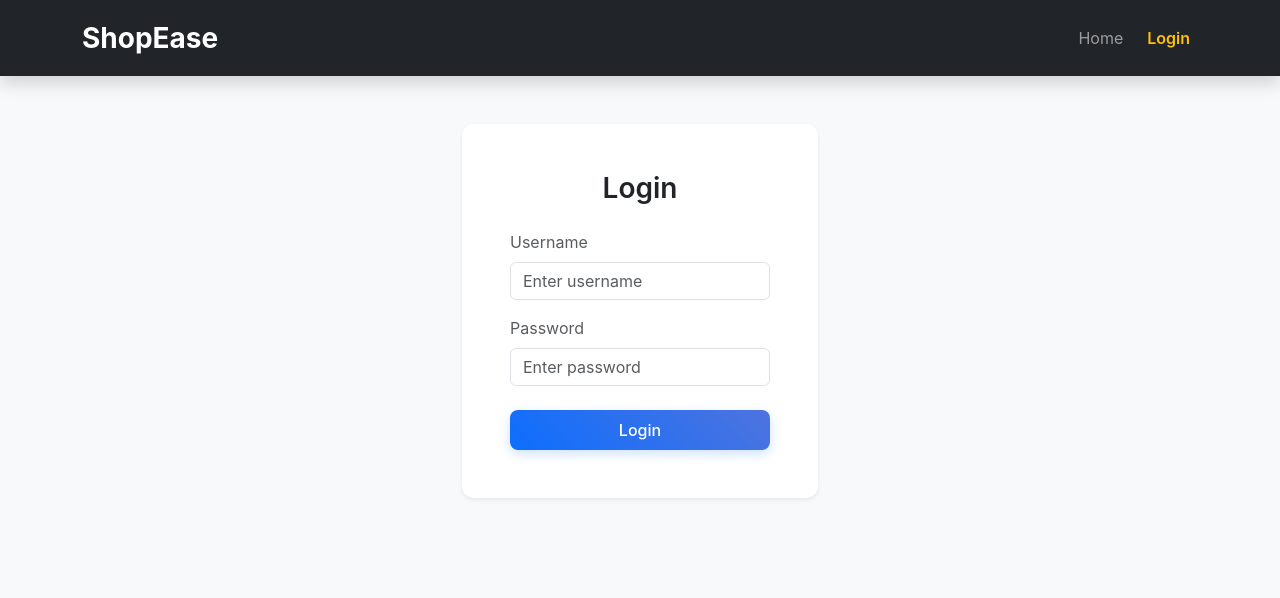
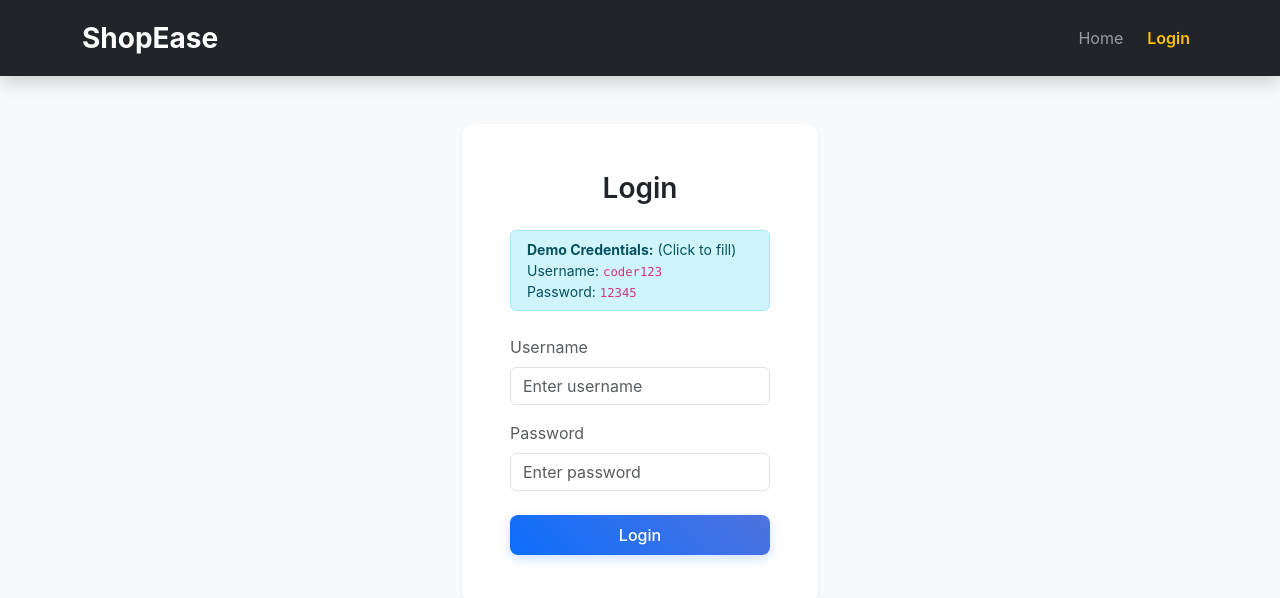
Before and after one commit to alokkumar777/shopease, a React (Vite) app in the folder client/: page /login in a window 1280 px wide. Shown: the top 598 px of the page. Built offline with nearby package versions, Linux system fonts and the light colour scheme.

Commit message:
updated the UI

```diff
--- a/client/src/pages/Login.jsx
+++ b/client/src/pages/Login.jsx
@@ -32,6 +32,11 @@ const Login = () => {
     }
   };
 
+  const handleFillDemo = () => {
+    setUsername("coder123");
+    setPassword("12345");
+  };
+
   return (
     <div className="row justify-content-center mt-5 page-enter">
       <div className="col-md-5 col-lg-4">
@@ -44,6 +49,17 @@ const Login = () => {
         <div className="card shadow-sm">
           <div className="card-body p-5">
             <h3 className="card-title text-center mb-4">Login</h3>
+
+            <div
+              className="alert alert-info py-2 small mb-4"
+              style={{ cursor: "pointer" }}
+              onClick={handleFillDemo}
+              title="Click to auto-fill"
+            >
+              <strong>Demo Credentials:</strong> (Click to fill)<br />
+              Username: <code>coder123</code><br />
+              Password: <code>12345</code>
+            </div>
 
             <form onSubmit={handleSubmit}>
               <div className="mb-3">
```
Also changed, not shown: 1 other file (tests, documents, lock files or other folders).
